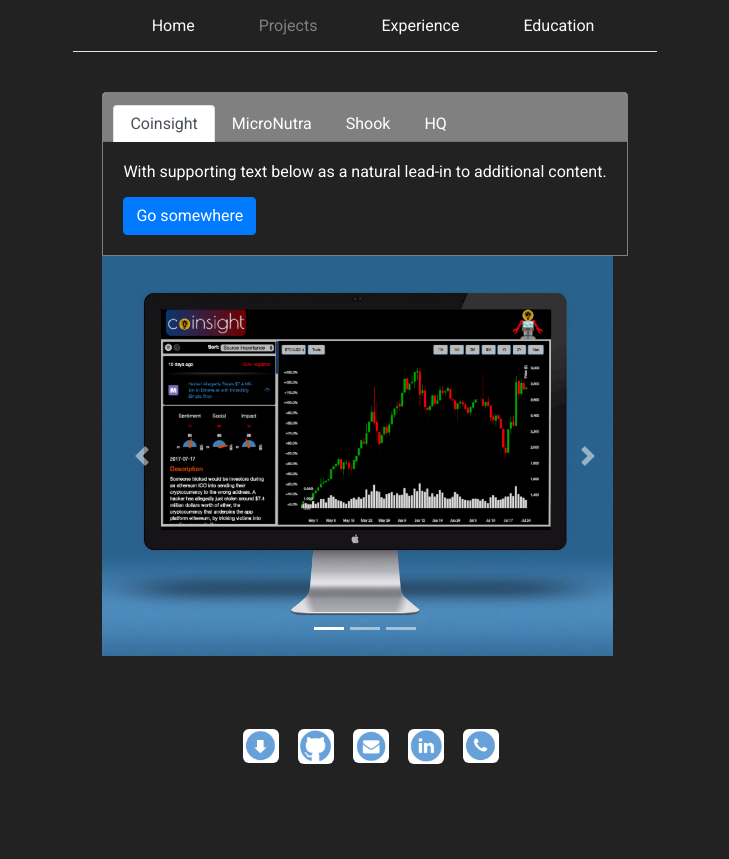
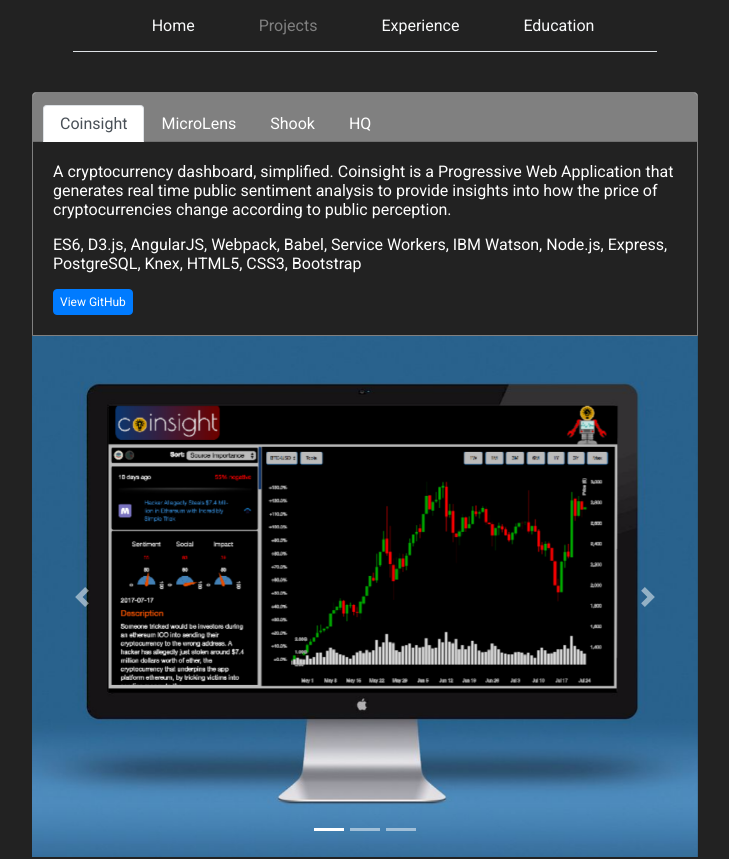
Before and after one commit to JustinHart90/portfolio-site, a React (Create React App) app: page /projects in a window 1280 px wide. Shown: the top 859 px of the page, without its empty margins (275-1004 px from the left). Before the commit the page ends 800 px from the top, so only its background shows below. Built offline with nearby package versions, Linux system fonts and the light colour scheme; no server answers.

Commit message:
WIP - projects

```diff
--- a/public/index.html
+++ b/public/index.html
@@ -25,7 +25,7 @@
       work correctly both with client-side routing and a non-root public URL.
       Learn how to configure a non-root public URL by running `npm run build`.
     -->
-    <title>React App</title>
+    <title>Justin Hart's Personal Site</title>
   </head>
   <body>
     <noscript>You need to enable JavaScript to run this app.</noscript>
--- a/src/components/Carousel/Carousel.scss
+++ b/src/components/Carousel/Carousel.scss
@@ -1,8 +1,8 @@
 @import '../../styles/include-media';
 
 img.d-block.w-100 {
-    height: 50vh !important;
-    width: auto !important;
+    width: 100% !important;
+    height: auto !important;
     // background: linear-gradient( to bottom,
     //     rgba(0,0,0,0),
     //     rgba(0,0,0,.9)
@@ -18,15 +18,4 @@
         max-width: 100% !important;
         height: auto !important;
     }
-    img.d-block.w-100 {
-        width: 100% !important;
-        height: auto !important;
-    }
 }
-
-@include media(">desktop", "<=3000px") {
-    img.d-block.w-100 {
-        width: 30%;
-        height: auto;
-    }
-}
--- a/src/components/IconRow/IconRow.scss
+++ b/src/components/IconRow/IconRow.scss
@@ -6,7 +6,8 @@
 }
 
 .container.bottom {
-    position: absolute;
+    position: relative;
+    padding-top: 20px;
     bottom: 20px;
     left: 0;
     right: 0;
@@ -41,5 +42,6 @@
     }
     .container.bottom {
         bottom: 0px;
+        padding-top: 0px;
     }
 }
--- a/src/components/Nav/Nav.scss
+++ b/src/components/Nav/Nav.scss
@@ -39,6 +39,9 @@
         padding-right: .75rem;
         padding-left: .75rem;
     }
+    .navbar {
+        margin-bottom: 1rem !important;
+    }
 }
 
 @include media(">=phone", "<=phone-lg") {
@@ -46,6 +49,9 @@
         font-size: 0.75rem;
         padding-right: .75rem;
         padding-left: .75rem;
+    }
+    .navbar {
+        margin-bottom: 1rem !important;
     }
 }
 
--- a/src/components/Projects/Projects.js
+++ b/src/components/Projects/Projects.js
@@ -3,6 +3,7 @@
 import ProjectsNav from './ProjectsNav';
 import ImageCarousel from '../Carousel/Carousel';
 import IconRow from '../IconRow/IconRow';
+import Data from '../../data/projects.json';
 import './Projects.scss';
 
 export class Projects extends Component {
@@ -11,20 +12,11 @@
   render () {
     ReactGA.pageview(window.location.pathname); // Record a pageview for the given page
     console.log(`PROJECTS: ${window.location.pathname}`);
-    const coin1 = 'images/projects/coin-mock.png';
-    const coin2 = 'images/projects/coin-mock-2.png';
-    const coin3 = 'images/projects/coin-mock-3.jpg';
-
-    const data = {
-      title: 'The Coinsight',
-      description: 'Nulla vitae elit libero, a pharetra augue mollis interdum.',
-      images: [coin1, coin2, coin3]
-    };
 
     return (
-      <div>
-        <ProjectsNav />
-        <ImageCarousel data={data} />
+      <div id="projects-container">
+        <ProjectsNav data={Data} />
+        <ImageCarousel data={Data["ProjectData"][0]} />
         <IconRow shouldAnimate="false" />
       </div>
     );
--- a/src/components/Projects/Projects.scss
+++ b/src/components/Projects/Projects.scss
@@ -1,16 +1,20 @@
 @import '../../styles/include-media';
 
-div.section-header {
-    width: 100%;
-    display: flex !important;
-    justify-content: center !important;
-    margin-bottom: 5px;
-}
-
 div.card {
+    width: 100% !important;
+    height: auto !important;
     border: 1px solid gray;
     border-bottom-left-radius: 0;
     border-bottom-right-radius: 0;
+}
+
+div#projects-container {
+    display: flex;
+    justify-content: center;
+    flex-direction: column;
+    padding-right: 20%;
+    padding-left: 20%;
+    width: 100%;
 }
 
 div.card-body {
@@ -27,9 +31,21 @@
     font-size: 1rem;
 }
 
+button.btn.btn-primary {
+    font-size: .75rem;
+    padding: 3px 6px;
+}
+
 @include media(">=phone-sm", "<=phone-lg") {
     a.nav-link {
         color: white;
         font-size: .75rem;
+        padding-right: 8px;
+        padding-left: 8px;
+    }
+    div#projects-container {
+        padding-right: 0.5%;
+        padding-left: 0.5%;
+        font-size: .65rem;
     }
 }
--- a/src/components/Projects/ProjectsNav.js
+++ b/src/components/Projects/ProjectsNav.js
@@ -7,34 +7,24 @@
         return (
             <Card>
                 <Card.Header>
-                    <Nav variant="tabs" defaultActiveKey="#first">
-                    <Nav.Item>
-                        <Nav.Link href="#first">
-                            Coinsight
-                        </Nav.Link>
-                    </Nav.Item>
-                    <Nav.Item>
-                        <Nav.Link href="#link">
-                            MicroNutra
-                        </Nav.Link>
-                    </Nav.Item>
-                    <Nav.Item>
-                        <Nav.Link href="#disabled">
-                            Shook
-                        </Nav.Link>
-                    </Nav.Item>
-                    <Nav.Item>
-                        <Nav.Link href="#disabled">
-                            HQ
-                        </Nav.Link>
-                    </Nav.Item>
+                    <Nav variant="tabs" defaultActiveKey={`#${this.props.data["ProjectNames"][0]}`}>
+                        {this.props.data["ProjectNames"].map(projectName => (
+                        <Nav.Item key={`#${projectName}`}>
+                            <Nav.Link href={`#${projectName}`}>
+                                {projectName}
+                            </Nav.Link>
+                        </Nav.Item>
+                        ))}
                     </Nav>
                 </Card.Header>
                 <Card.Body>
                     <Card.Text>
-                    With supporting text below as a natural lead-in to additional content.
+                        {this.props.data["ProjectData"][0]["description"]}
                     </Card.Text>
-                    <Button variant="primary">Go somewhere</Button>
+                    <Card.Text>
+                        {this.props.data["ProjectData"][0]["techStack"]}
+                    </Card.Text>
+                    <Button variant="primary">View GitHub</Button>
                 </Card.Body>
             </Card>
         )
--- /dev/null
+++ b/src/data/projects.json
@@ -0,0 +1,45 @@
+{
+    "ProjectNames": ["Coinsight", "MicroLens", "Shook", "HQ"],
+    "ProjectData": [
+        {
+            "title": "Coinsight",
+            "techStack": "ES6, D3.js, AngularJS, Webpack, Babel, Service Workers, IBM Watson, Node.js, Express, PostgreSQL, Knex, HTML5, CSS3, Bootstrap",
+            "description": "A cryptocurrency dashboard, simplified. Coinsight is a Progressive Web Application that generates real time public sentiment analysis to provide insights into how the price of cryptocurrencies change according to public perception.",
+            "logo": "images/projects/coinsight.png",
+            "images": [
+                "images/projects/coin-mock.png",
+                "images/projects/coin-mock-2.png",
+                "images/projects/coin-mock-3.jpg"
+            ]
+        },
+        {
+            "title": "MicroLens",
+            "techStack": "AngularJS, D3.js, ES6, AWS EC2/S3, HTML5 File API, Node.js, Express, PostgreSQL, Knex, CSS3, Bootstrap",
+            "description": "MicroLens is a consumer-facing food tracker, that allows you to track the food you eat based upon Micro/Macro nutrients compared to your Daily Recommended Intake. Using MicroLens you can easily identify gaps in your nutrition and get whole nutrient comparison to improve your diet. You will be able to view a daily graph of your personal micro and macro nutrients compared to the DRI values.",
+            "logo": "images/projects/mycro-logo.png",
+            "images": [
+                "images/projects/mycro-screenshot.png"
+            ]
+        },
+        {
+            "title": "Shook",
+            "techStack": "Javascript, Node, Express, PostgreSQL, AWS, CSS, Bootstrap, Handlebars, HTML, Knex",
+            "description": "SHOOK is a social betting app that turns life's everyday events into bet-able moments and ensures neither party has a “conveniently” poor memory when the bet comes due. You can challenge friends directly on the website or on Twitter using #SHOOK and the Shook-bot will take care of the rest.",
+            "logo": "images/projects/shook-logo.png",
+            "images": [
+                "images/projects/shook.png",
+                "images/projects/shook2.jpg"
+            ]
+        },
+        {
+            "title": "HQ",
+            "techStack": "CSS, HTML, Javascript, jQuery, JSON",
+            "description": "This Google Chrome extension loads a custom home page populated with recent and trending news, a note pad, the current date and outside temperature, and access to a calculator, random joke generator and a meme generator.",
+            "logo": "images/projects/hq-logo.png",
+            "images": [
+                "images/projects/hq.jpg",
+                "images/projects/hq2.png"
+            ]
+        }
+    ]
+}
```
